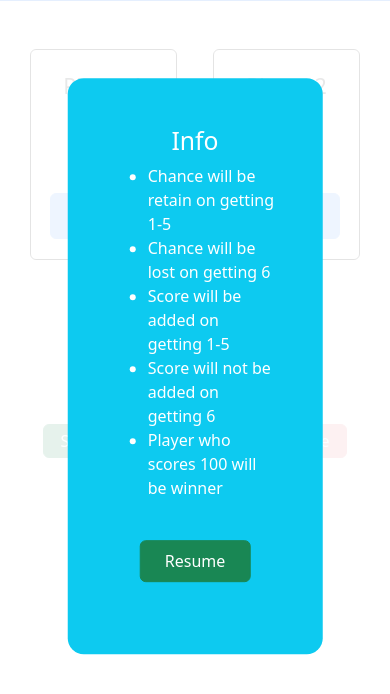
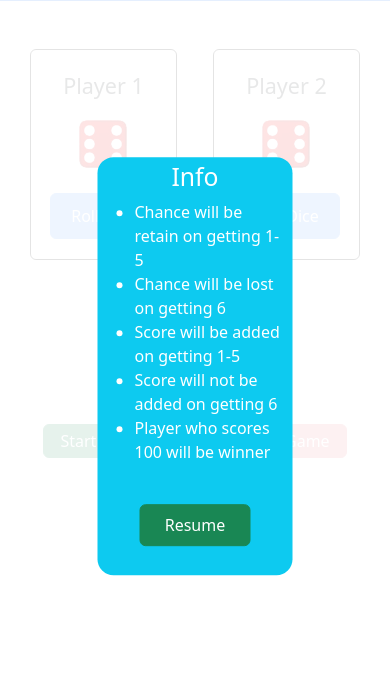
Before and after one commit to imdevil0/dice-game, a plain HTML site: page index.html in a window 390 px wide. Both pictures are taken after a click on the button 357 px from the left and 28 px from the top of the page. Shown: the part 56-750 px from the top of the page. Drawn offline with nearby package versions, Linux system fonts and the light colour scheme.

Commit message:
Update style.css

```diff
--- a/style.css
+++ b/style.css
@@ -70,6 +70,9 @@ input{
   .main button {
     padding: 10px 20px !important;
   }
+  .info{
+    padding: 5px !important;
+  }
 
 }
 
```
